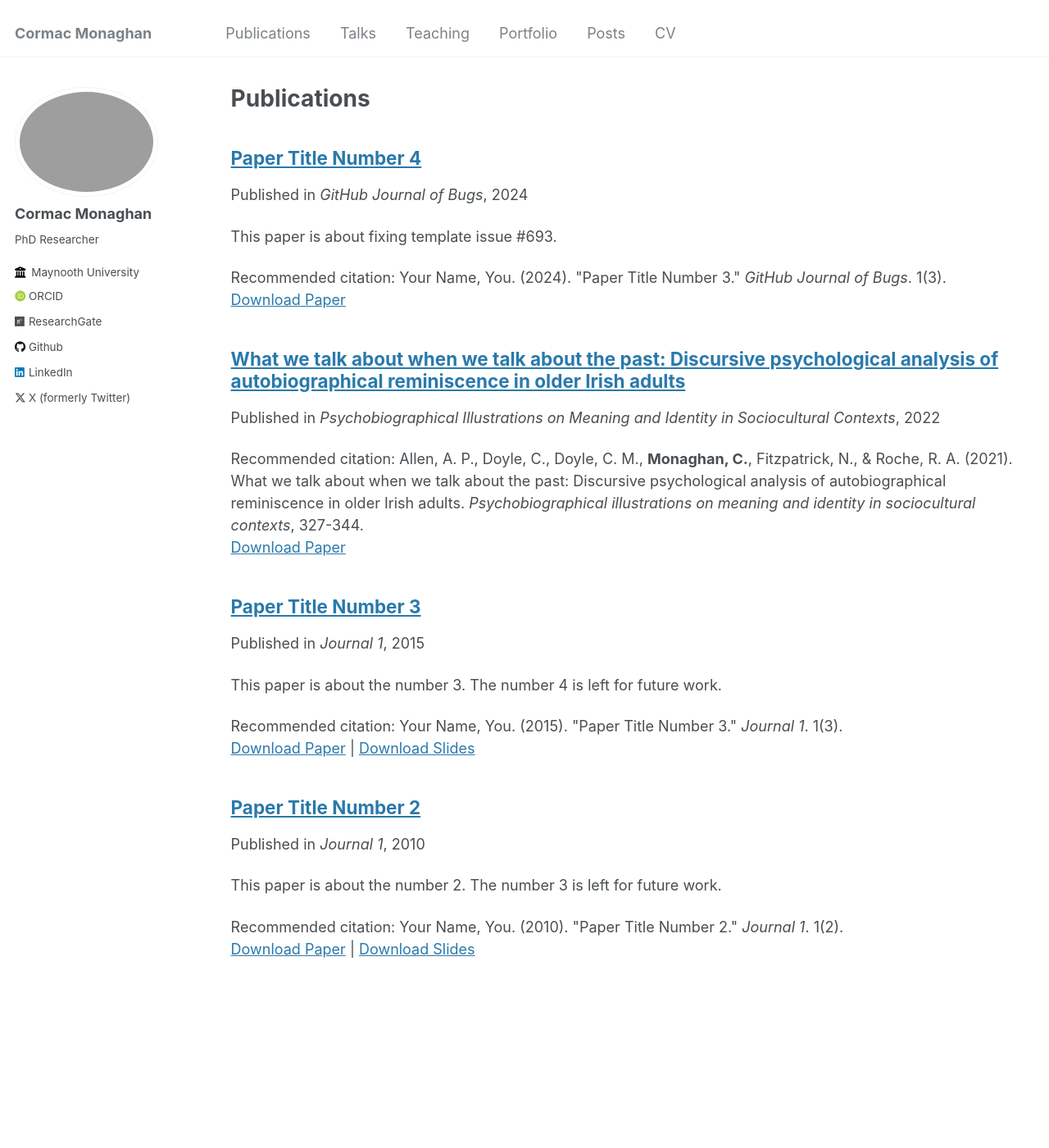
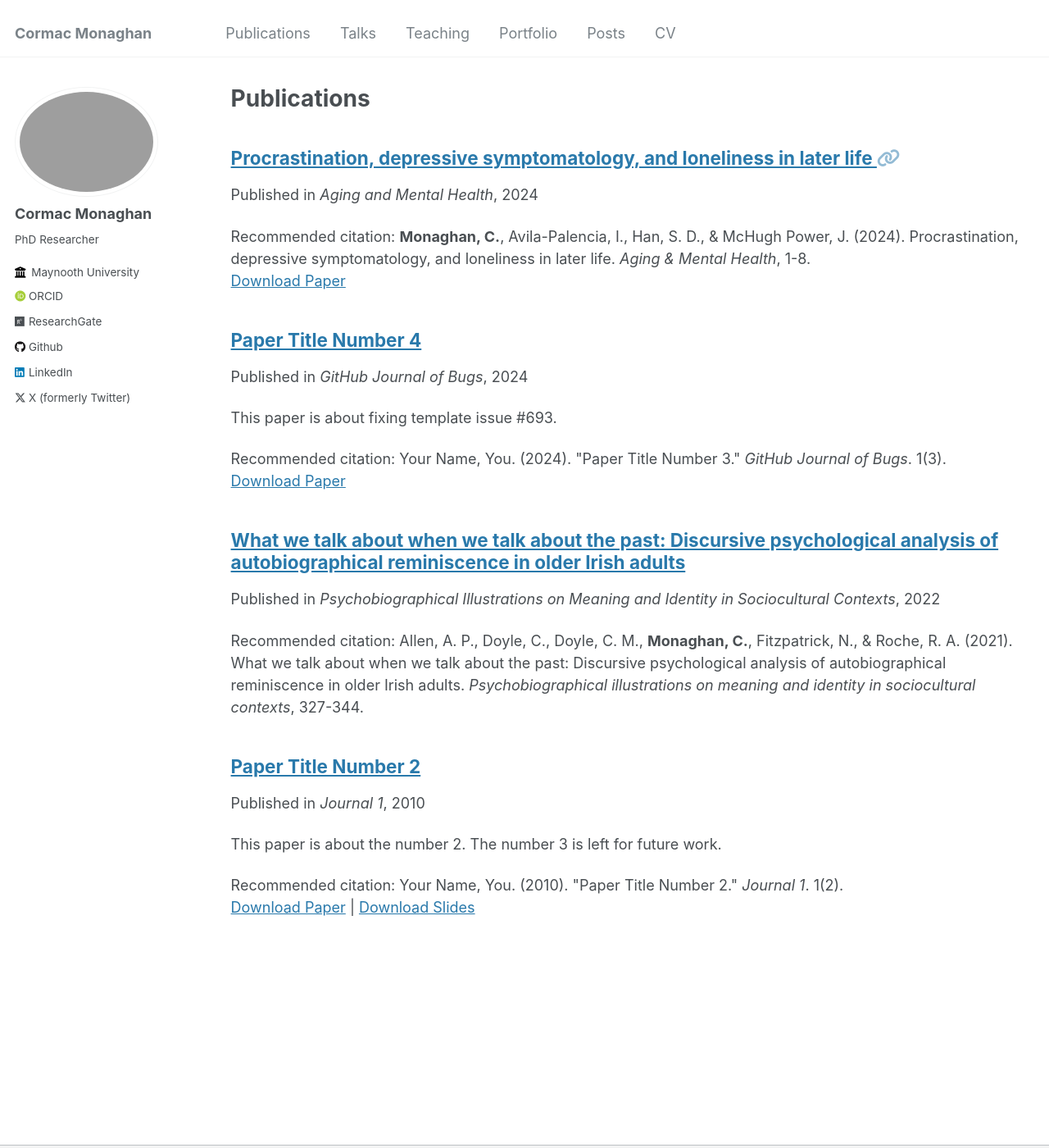
Before and after one commit to C-Monaghan/C-Monaghan.github.io, a Jekyll site: the page built from _pages/publications.md, in a window 1280 px wide and 1400 px high. Shown: the whole window at 82% size. Built offline with Jekyll 4.4.1, drawn with Linux system fonts in a browser that asks for light colours; some web fonts are replaced.

Commit message:
Adding publication

```diff
--- a/_publications/2015-10-01-paper-title-number-3.md
+++ /dev/null
@@ -1,13 +0,0 @@
----
-title: "Paper Title Number 3"
-collection: publications
-permalink: /publication/2015-10-01-paper-title-number-3
-excerpt: 'This paper is about the number 3. The number 4 is left for future work.'
-date: 2015-10-01
-venue: 'Journal 1'
-slidesurl: 'http://academicpages.github.io/files/slides3.pdf'
-paperurl: 'http://academicpages.github.io/files/paper3.pdf'
-citation: 'Your Name, You. (2015). &quot;Paper Title Number 3.&quot; <i>Journal 1</i>. 1(3).'
----
-
-The contents above will be part of a list of publications, if the user clicks the link for the publication than the contents of section will be rendered as a full page, allowing you to provide more information about the paper for the reader. When publications are displayed as a single page, the contents of the above "citation" field will automatically be included below this section in a smaller font.
--- /dev/null
+++ b/_publications/2024-05-02-Procrastination-Depression-Loneliness.md
@@ -0,0 +1,10 @@
+---
+title: "Procrastination, depressive symptomatology, and loneliness in later life"
+collection: publications
+permalink: /publication/2024-Procrastination-Depression-Loneliness
+date: 2024-05-02
+venue: 'Aging and Mental Health'
+paperurl: '/files/pdf/research/Procrastination depressive symptomatology and loneliness in later life.pdf'
+link: https://doi.org/10.1080/13607863.2024.2345781
+citation: '<strong>Monaghan, C.</strong>, Avila-Palencia, I., Han, S. D., & McHugh Power, J. (2024). Procrastination, depressive symptomatology, and loneliness in later life. <i>Aging & Mental Health</i>, 1-8.'
+---
```
Also changed, not shown: _publications/2022-01-01-Discursive-Analysis.md (+1 -3 lines), 1 other file.
